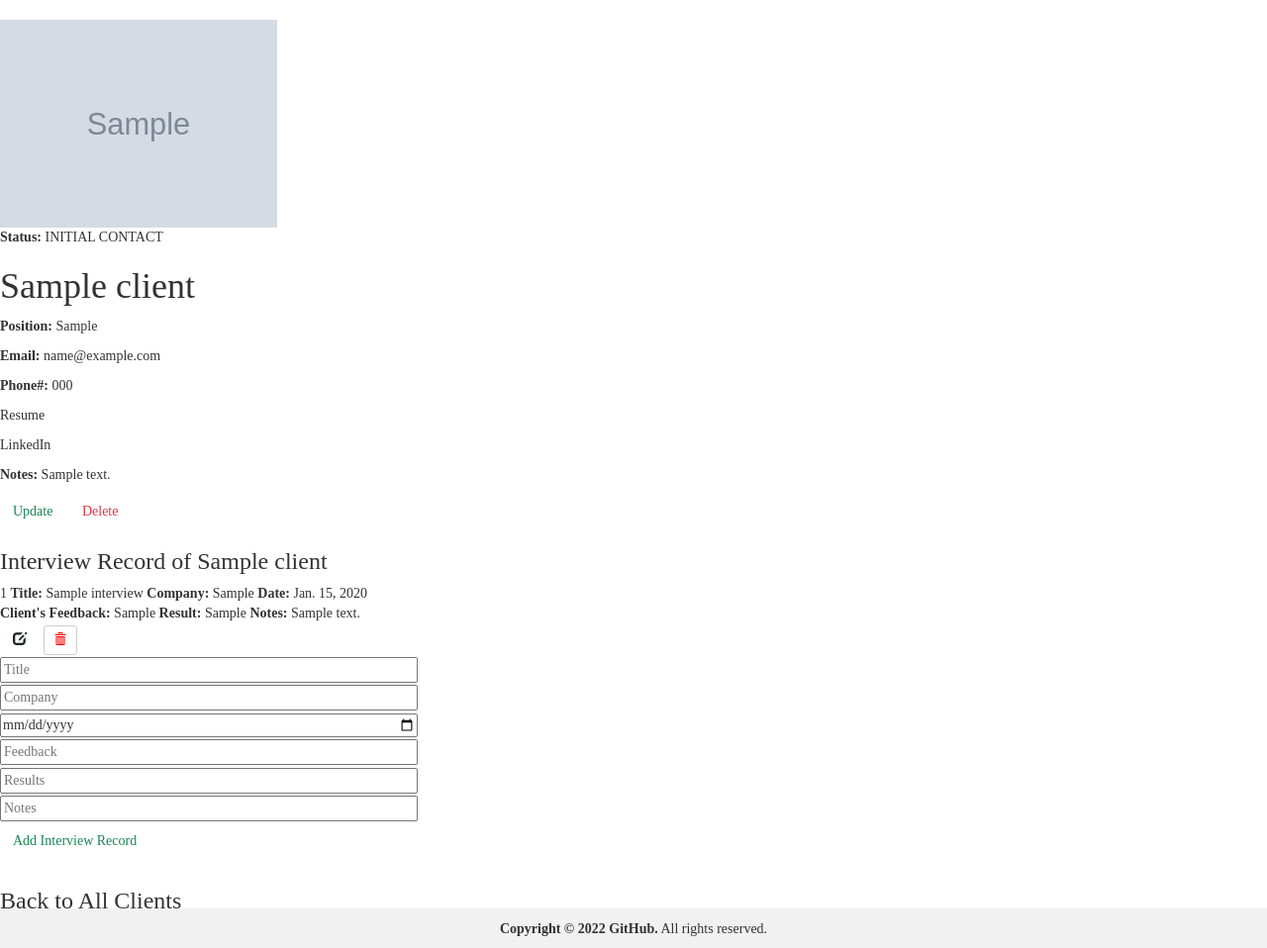
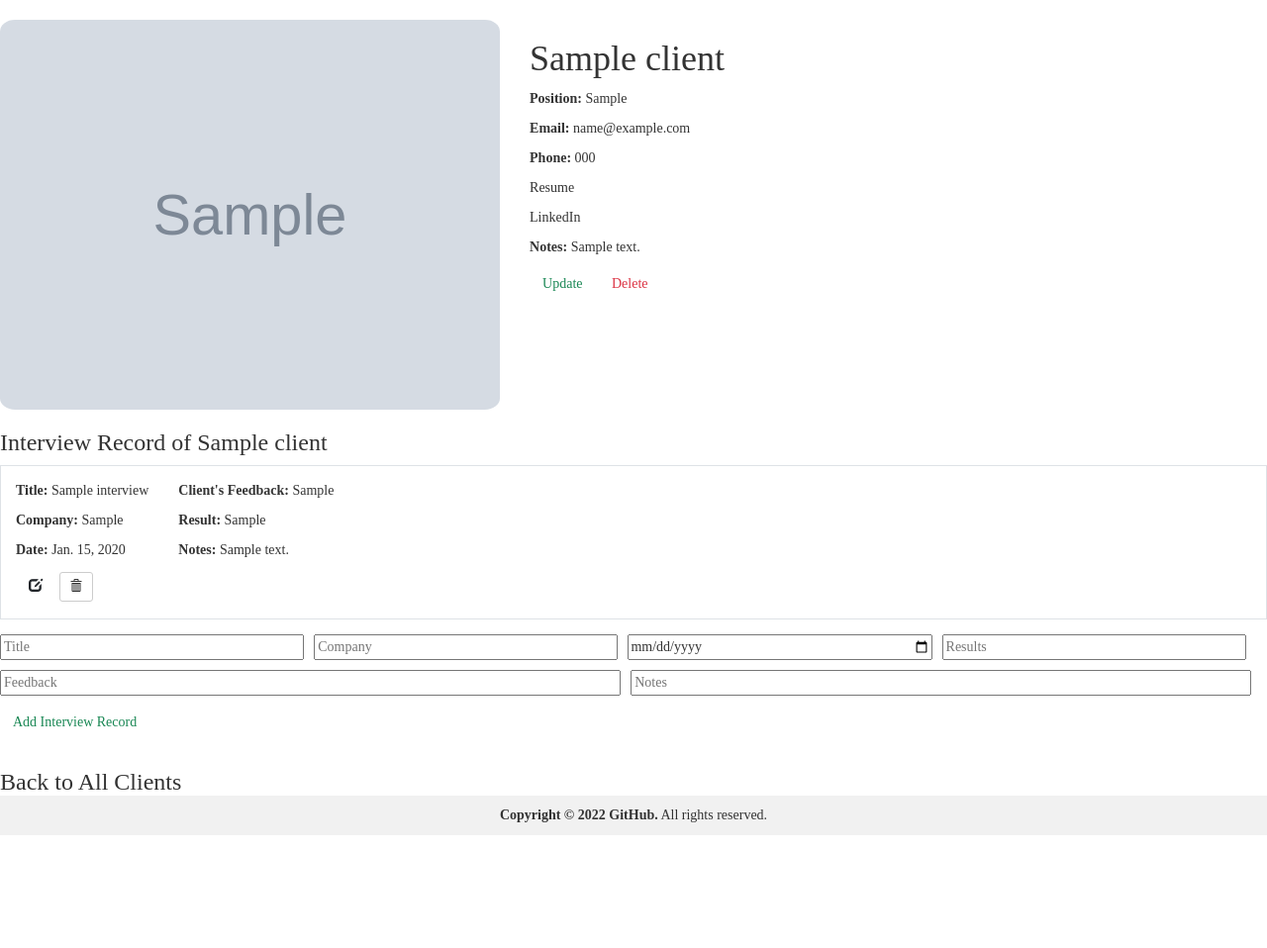
Before and after one commit to Oksanka25/EasyRecruitingCapstone, a Django app: page /clients/1/ in a window 1280 px wide. Shown: the part 62-1020 px from the top of the page at 99% size. After the commit the page ends 906 px from the top, so only its background shows below. Run offline with Django 4.2, Linux system fonts and the light colour scheme; a user stored in the database is signed in; tables that the repository leaves empty hold one stand-in row (values such as "Sample post"); grey boxes marked "Sample" are stand-in pictures; some libraries are stand-ins or nearby versions; some web fonts are replaced.

Commit message:
Added styling to the client show page

```diff
--- a/main_app/static/styles/main.css
+++ b/main_app/static/styles/main.css
@@ -113,3 +113,33 @@ a:active {
     background: #f1f1f1;
     padding: 2em;
 }
+
+/* client_detail */
+
+.detail__img {
+    border-radius: 3%;
+    min-width: 100%;
+    min-height: 100%;
+    object-fit: cover;
+}
+
+.detail-img-container {
+    width: 40%
+}
+
+.detail-info {
+    width: 59%;
+}
+
+.interview-inputs-first,
+.interview-inputs {
+    width: 100%;
+}
+
+.interview-inputs-first input {
+    min-width: 24%;
+}
+
+.interview-inputs-second input {
+    min-width: 49%;
+}
--- a/main_app/templates/client_detail.html
+++ b/main_app/templates/client_detail.html
@@ -1,56 +1,61 @@
 {% extends 'base.html' %}
 {% block content %}
-<div class="detail__container mb-4">
-    <div class="detail__img mb-4">
-        <img  src="{{client.image}}" alt="{{client.name}}" />
-        <p class="detail__p"> <strong>Status:</strong> {{client.status}}</p>
+<div class="client-detail-container mb-4">
+    <div class="client-detail d-flex gap-5">
+        <div class="detail-img-container">
+            <img class="detail__img mb-4" src="{{client.image}}" alt="{{client.name}}" />
         </div>
+        <!-- <p class="detail__p"> <strong>Status:</strong> {{client.status}}</p> -->
+        <div class="detail-info">
             <div class="detail__about">
                 <h1 class="">{{client.name}}</h1>
-        <p class="detail__p"> <strong>Position:</strong>  {{client.position}}</p>
+                <p class="detail__p"> <strong>Position:</strong> {{client.position}}</p>
                 <p class="detail__p"> <strong>Email:</strong> {{client.email}}</p>
-        <p class="detail__p"> <strong>Phone#:</strong> {{client.phone}}</p>
+                <p class="detail__p"> <strong>Phone:</strong> {{client.phone}}</p>
                 <p> <a href="{{client.resume}}"> Resume</a> </p>
                 <p> <a href="{{client.linkedin}}"> LinkedIn</a> </p>
                 <p class="detail__p"> <strong>Notes:</strong> {{client.notes}}</p>
-
             </div>
 
-    <div class="">
-        <a href="{% url 'client_update' client.pk %}" >
+            <div class="detail-actions">
+                <a href="{% url 'client_update' client.pk %}">
                     <button class="btn btn-outline-success mr-3"> Update</button>
                 </a>
-        <a href="{% url 'client_delete' client.pk %}" >
+                <a href="{% url 'client_delete' client.pk %}">
                     <button class="btn btn-outline-danger"> Delete</button>
                 </a>
             </div>
         </div>
-
+    </div>
     <h3 class="">Interview Record of {{client.name}}</h3>
 
     {% for interview in client.interviews.all %}
-<div>
-    <div>
-<span>{{forloop.counter}}</span>
-<span><b>Title: </b>{{interview.title}}</span>
-<span><b>Company: </b> {{interview.company}}</span>
-<span> <b>Date: </b>{{interview.date}}</span>
+    <div class="border p-4 mb-4">
+        <div class="d-flex gap-5">
+            <div class="">
+                <p><b>Title: </b>{{interview.title}}</p>
+                <p><b>Company: </b> {{interview.company}}</p>
+                <p><b>Date: </b>{{interview.date}}</p>
             </div>
-<span> <b>Client's Feedback: </b>{{interview.feedback}}</span>
-<span><b>Result: </b>{{interview.result}}</span>
-<span><b>Notes: </b>{{interview.notes}}</span>
-    <div>
+            <div class="">
+                <p><b>Client's Feedback: </b>{{interview.feedback}}</p>
+                <p><b>Result: </b>{{interview.result}}</p>
+                <p><b>Notes: </b>{{interview.notes}}</p>
+            </div>
+        </div>
+        <div class="">
             <a href="{% url 'interview_update' interview.pk%}">
                 <button class="btn mr-3">
                     <span class="glyphicon glyphicon-edit"></span>
                 </button>
             </a>
-
             <a href="{% url 'interview_delete' interview.pk%}">
                 <button type="button" class="btn btn-default btn-sm">
-        <span class="glyphicon glyphicon-trash" style="color:red"></span>
+                    <span class="glyphicon glyphicon-trash"></span>
                 </button>
             </a>
+        </div>
+        <div>
         </div>
     </div>
 
@@ -62,88 +67,32 @@
     </article>
     {% endfor %}
 
-<form class="mb-4" action="{% url 'interview_create' client.pk %}" method="post">
+    <form class="d-flex" action="{% url 'interview_create' client.pk %}" method="post">
         {% csrf_token %}
-    <div class="field">
-        <div class="control">
-            <input
-                class="input  mb-1"
-                style="width: 33%;"
-                type="text"
-                name="title"
-                placeholder="Title"
-                required
-            />
+        <div class="interview-inputs">
+            <div class="interview-inputs-first field d-flex gap-3 flex-wrap mb-3">
+                <input name="title" placeholder="Title" required />
+                <input name="company" placeholder="Company" min="1" required />
+                <input type="date" name="date" placeholder="Date" min="1" required />
+                <input name="result" placeholder="Results" min="1" required />
             </div>
-        <div class="control mb-1 ">
-            <input
-                class="input"
-                style="width: 33%;"
-                type="text"
-                name="company"
-                placeholder="Company"
-                min="1"
-                required
-            />
+            <div class="interview-inputs-second field d-flex gap-3 flex-wrap mb-3">
+                <input name="feedback" placeholder="Feedback" min="1" required />
+                <input name="notes" placeholder="Notes" min="1" required />
             </div>
-        <div class="control mb-1 ">
-            <input
-                class="input is-primary"
-                style="width: 33%;"
-                type="date"
-                name="date"
-                placeholder="Date"
-                min="1"
-                required
-            />
-        </div>
-        <div class="control mb-1 ">
-            <input
-                class="input is-primary"
-                style="width: 33%;"
-                type="text"
-                name="feedback"
-                placeholder="Feedback"
-                min="1"
-                required
-            />
-        </div>
-        <div class="control mb-1 ">
-            <input
-                class="input is-primary"
-                style="width: 33%;"
-                type="text"
-                name="result"
-                placeholder="Results"
-                min="1"
-                required
-            />
-        </div>
-        <div class="control mb-1 ">
-            <input
-                class="input is-primary"
-                style="width: 33%;"
-                type="text"
-                name="notes"
-                placeholder="Notes"
-                min="1"
-                required
-            />
-        </div>
-        <div class="control">
+            <div class="">
                 <input class="btn btn-outline-success" type="submit" value="Add Interview Record" />
             </div>
         </div>
     </form>
 
-
-
     <div class="mt-5">
-    <a href="{% url 'client_list' %}" >
+        <a href="{% url 'client_list' %}">
             <h3 class="mt-5"> Back to All Clients </h3>
         </a>
     </div>
 
+</div>
 
 
 {% endblock %}
```
Lines whose indentation alone changed are shown as unchanged.
